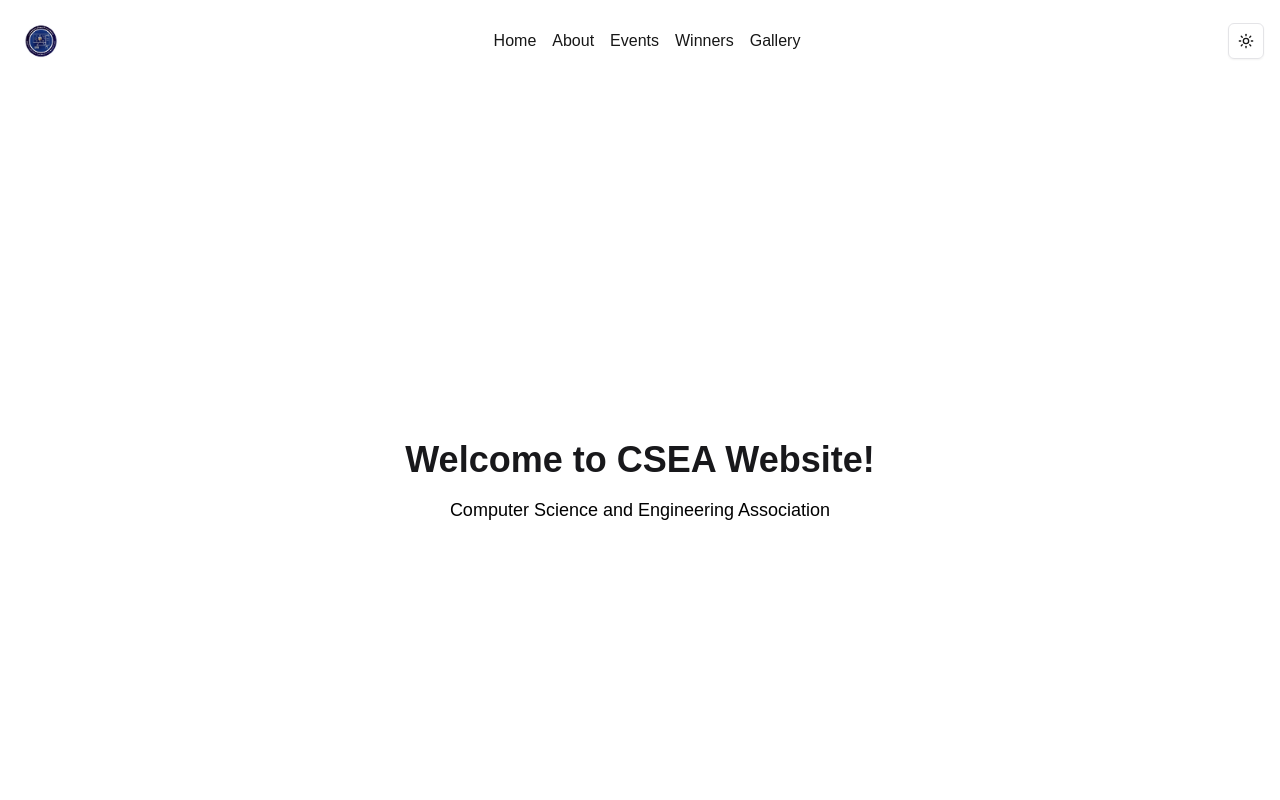
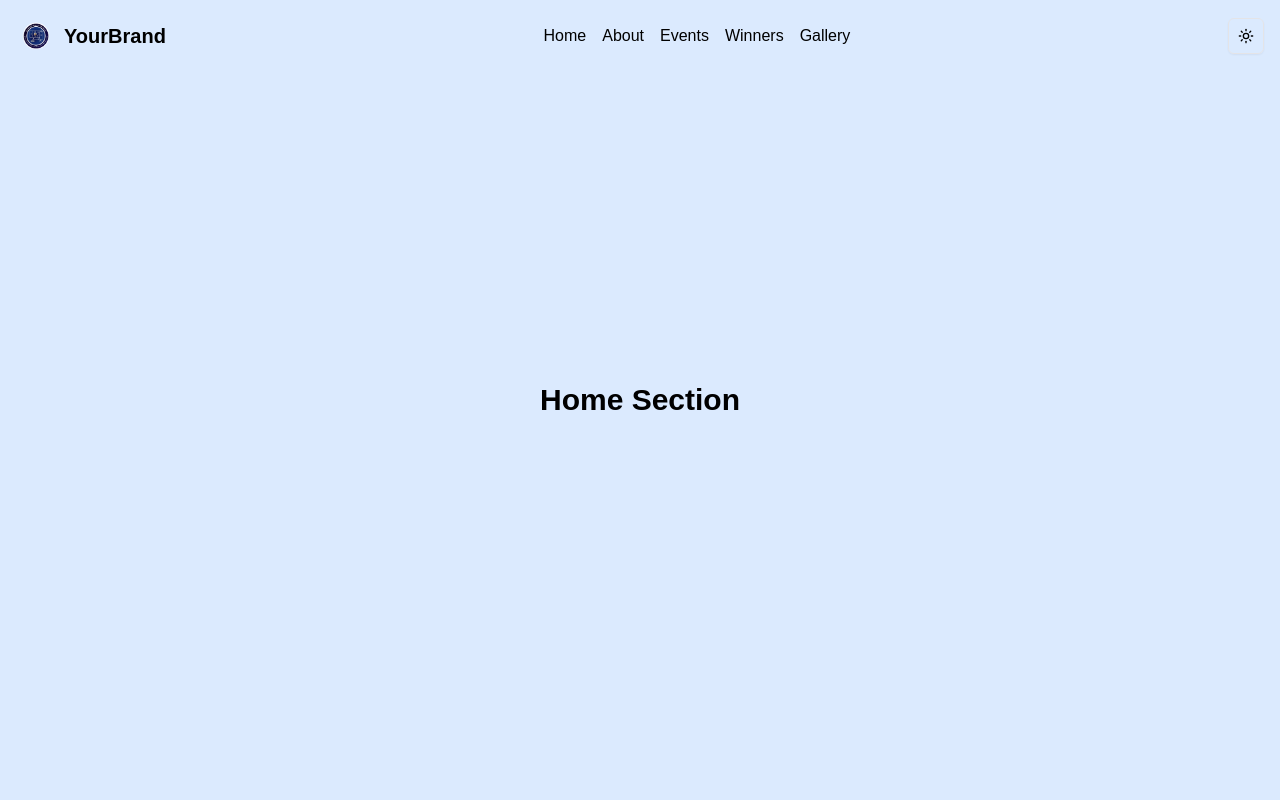
Before and after one commit to Clem0-o7/tce-csea, a Next.js app: page / in a window 1280 px wide. Shown: the top 800 px of the page. Built offline with nearby package versions, Linux system fonts and the light colour scheme.

Commit message:
Stable Prototype

```diff
--- a/package.json
+++ b/package.json
@@ -17,11 +17,13 @@
     "@radix-ui/react-tooltip": "^1.1.4",
     "class-variance-authority": "^0.7.1",
     "clsx": "^2.1.1",
+    "framer-motion": "^11.13.3",
     "lucide-react": "^0.468.0",
     "next": "15.0.4",
     "next-themes": "^0.4.4",
     "react": "^18.2.0",
     "react-dom": "^18.2.0",
+    "react-intersection-observer": "^9.13.1",
     "tailwind-merge": "^2.5.5",
     "tailwindcss-animate": "^1.0.7",
     "tce-csea": "file:"
--- a/src/components/Navbar.js
+++ b/src/components/Navbar.js
@@ -1,89 +1,120 @@
-import { useState, useEffect } from "react";
-import { useTheme } from "next-themes";
-import Image from "next/image";
-import { Moon, Sun, Menu, X } from "lucide-react";
-import { Button } from "@/components/ui/button";
-import Link from "next/link";
-import { SidebarProvider } from "@/components/ui/sidebar";
-import { AppSidebar } from "@/components/app-sidebar";
+"use client"
+
+import { useState, useEffect } from "react"
+import { useTheme } from "next-themes"
+import Image from "next/image"
+import Link from "next/link"
+import { Moon, Sun, Menu } from 'lucide-react'
+import { Button } from "@/components/ui/button"
+import {
+  Sheet,
+  SheetContent,
+  SheetHeader,
+  SheetTitle,
+  SheetTrigger,
+} from "@/components/ui/sheet"
+import { cn } from "@/lib/utils"
+
+const navItems = [
+  { href: "#home", label: "Home" },
+  { href: "#about", label: "About" },
+  { href: "#events", label: "Events" },
+  { href: "#winners", label: "Winners" },
+  { href: "#gallery", label: "Gallery" },
+]
 
 export function Navbar() {
-  const [isOpen, setIsOpen] = useState(false);
-  const { theme, setTheme, systemTheme } = useTheme(); // Access system theme as fallback
+  const [isScrolled, setIsScrolled] = useState(false)
+  const { setTheme, theme } = useTheme()
 
-  // Ensure theme applies correctly on initial load
   useEffect(() => {
-    const root = document.documentElement;
-
-    // Apply "dark" class based on current theme or system preference
-    const currentTheme = theme === "system" ? systemTheme : theme;
-    if (currentTheme === "dark") {
-      root.classList.add("dark");
-    } else {
-      root.classList.remove("dark");
+    const handleScroll = () => {
+      setIsScrolled(window.scrollY > 0)
     }
-  }, [theme, systemTheme]);
-
-  const handleToggle = () => setIsOpen(!isOpen);
+    window.addEventListener("scroll", handleScroll)
+    return () => window.removeEventListener("scroll", handleScroll)
+  }, [])
 
   return (
     <header
-      className="flex items-center justify-between p-4"
-      style={{
-        backgroundColor: "var(--background)",
-        color: "var(--foreground)",
-      }}
+      className={cn(
+        "fixed top-0 left-0 right-0 z-50 transition-all duration-300 ease-in-out",
+        isScrolled
+          ? "bg-background/80 backdrop-blur-md shadow-md"
+          : "bg-transparent"
+      )}
     >
-      {/* Logo */}
-      <div className="flex items-center">
-        <Image src="/logo/logo.webp" alt="Logo" width={50} height={50} />
-      </div>
+      <div className="container mx-auto px-4">
+        <div className="flex items-center justify-between py-4">
+          <Link href="#top" className="flex items-center space-x-2">
+            <Image
+              src="/logo/logo.webp"
+              alt="Logo"
+              width={40}
+              height={40}
+              className="transition-transform duration-300 ease-in-out hover:scale-110"
+            />
+            <span className="font-bold text-xl">YourBrand</span>
+          </Link>
 
-      {/* Navbar links for larger screens */}
-      <nav className="hidden md:flex flex-1 justify-center space-x-4">
-        <Link href="/" className="btn-nav">Home</Link>
-        <Link href="/about" className="btn-nav">About</Link>
-        <Link href="/events" className="btn-nav">Events</Link>
-        <Link href="/winners" className="btn-nav">Winners</Link>
-        <Link href="/gallery" className="btn-nav">Gallery</Link>
+          <nav className="hidden md:flex space-x-4">
+            {navItems.map((item) => (
+              <Link
+                key={item.href}
+                href={item.href}
+                className="text-foreground/60 hover:text-foreground transition-colors duration-200"
+              >
+                {item.label}
+              </Link>
+            ))}
           </nav>
 
-      {/* Dark mode toggle */}
           <div className="flex items-center space-x-2">
             <ModeToggle />
+            <Sheet>
+              <SheetTrigger asChild>
+                <Button variant="outline" size="icon" className="md:hidden">
+                  <Menu className="h-5 w-5" />
+                  <span className="sr-only">Toggle menu</span>
+                </Button>
+              </SheetTrigger>
+              <SheetContent side="right" className="w-[300px] sm:w-[400px]">
+                <SheetHeader>
+                  <SheetTitle>Menu</SheetTitle>
+                </SheetHeader>
+                <nav className="flex flex-col space-y-4 mt-8">
+                  {navItems.map((item) => (
+                    <Link
+                      key={item.href}
+                      href={item.href}
+                      className="text-foreground/60 hover:text-foreground transition-colors duration-200"
+                    >
+                      {item.label}
+                    </Link>
+                  ))}
+                </nav>
+              </SheetContent>
+            </Sheet>
           </div>
-
-      {/* Hamburger Menu for Mobile */}
-      <div className="md:hidden flex items-center space-x-4">
-        <Button onClick={handleToggle} variant="outline" className="dark:text-white">
-          {isOpen ? <X size={24} /> : <Menu size={24} />}
-        </Button>
         </div>
-
-      {/* Mobile Sidebar */}
-      {isOpen && (
-        <SidebarProvider>
-          <AppSidebar />
-        </SidebarProvider>
-      )}
+      </div>
     </header>
-  );
+  )
 }
 
-// Mode Toggle Component
 function ModeToggle() {
-  const { theme, setTheme } = useTheme();
+  const { setTheme, theme } = useTheme()
 
   return (
     <Button
       variant="outline"
       size="icon"
       onClick={() => setTheme(theme === "dark" ? "light" : "dark")}
-      className="relative dark:text-white"
+      className="relative"
     >
-      <Sun className="h-[1.2rem] w-[1.2rem] rotate-0 scale-100 transition-transform duration-300 dark:-rotate-90 dark:scale-0" />
-      <Moon className="absolute h-[1.2rem] w-[1.2rem] rotate-90 scale-0 transition-transform duration-300 dark:rotate-0 dark:scale-100" />
+      <Sun className="h-[1.2rem] w-[1.2rem] rotate-0 scale-100 transition-all dark:-rotate-90 dark:scale-0" />
+      <Moon className="absolute h-[1.2rem] w-[1.2rem] rotate-90 scale-0 transition-all dark:rotate-0 dark:scale-100" />
       <span className="sr-only">Toggle theme</span>
     </Button>
-  );
+  )
 }
--- a/src/components/app-sidebar.jsx
+++ /dev/null
@@ -1,36 +0,0 @@
-// components/app-sidebar.jsx
-
-import { Calendar, Home, Inbox, Search, Settings } from "lucide-react";
-import { Sidebar, SidebarContent, SidebarGroup, SidebarGroupLabel, SidebarMenu, SidebarMenuItem, SidebarMenuButton } from "@/components/ui/sidebar"; // Ensure correct import path
-
-const items = [
-  { title: "Home", url: "#", icon: Home },
-  { title: "Inbox", url: "#", icon: Inbox },
-  { title: "Calendar", url: "#", icon: Calendar },
-  { title: "Search", url: "#", icon: Search },
-  { title: "Settings", url: "#", icon: Settings }
-];
-
-export function AppSidebar() {
-  return (
-    <Sidebar>
-      <SidebarContent>
-        <SidebarGroup>
-          <SidebarGroupLabel>Application</SidebarGroupLabel>
-          <SidebarMenu>
-            {items.map((item) => (
-              <SidebarMenuItem key={item.title}>
-                <SidebarMenuButton asChild>
-                  <a href={item.url}>
-                    <item.icon />
-                    <span>{item.title}</span>
-                  </a>
-                </SidebarMenuButton>
-              </SidebarMenuItem>
-            ))}
-          </SidebarMenu>
-        </SidebarGroup>
-      </SidebarContent>
-    </Sidebar>
-  );
-}
--- a/src/components/ui/sheet.jsx
+++ b/src/components/ui/sheet.jsx
@@ -1,4 +1,3 @@
-"use client";
 import * as React from "react"
 import * as SheetPrimitive from "@radix-ui/react-dialog"
 import { cva } from "class-variance-authority";
--- /dev/null
+++ b/src/pages/about.js
@@ -0,0 +1,14 @@
+// pages/about.js
+import Navbar from "@/components/Navbar";
+
+export default function About() {
+  return (
+    <>
+      <Navbar />
+      <div className="min-h-screen bg-secondary p-4">
+        <h1 className="text-3xl font-bold">About Page</h1>
+        <p>This is the About page. You can test theme switching here.</p>
+      </div>
+    </>
+  );
+}
--- /dev/null
+++ b/src/pages/events.js
@@ -0,0 +1,14 @@
+// pages/events.js
+import Navbar from "@/components/Navbar";
+
+export default function Events() {
+  return (
+    <>
+      <Navbar />
+      <div className="min-h-screen bg-muted p-4">
+        <h1 className="text-3xl font-bold">Events Page</h1>
+        <p>This is the Events page. Scroll to test the Navbar.</p>
+      </div>
+    </>
+  );
+}
--- /dev/null
+++ b/src/pages/gallery.js
@@ -0,0 +1,14 @@
+// pages/gallery.js
+import Navbar from "@/components/Navbar";
+
+export default function Gallery() {
+  return (
+    <>
+      <Navbar />
+      <div className="min-h-screen bg-secondary p-4">
+        <h1 className="text-3xl font-bold">Gallery Page</h1>
+        <p>This is the Gallery page. Scroll to test the theme toggle functionality!</p>
+      </div>
+    </>
+  );
+}
--- a/src/pages/index.js
+++ b/src/pages/index.js
@@ -1,24 +1,31 @@
-import { useEffect } from "react";
-import { Navbar } from "@/components/Navbar";
-import { useTheme } from "next-themes";
+import { Navbar } from "@/components/Navbar"; // Import your Navbar component
+import { Button } from "@/components/ui/button"; // Import button or any other components if needed
 
 export default function Home() {
-  const { theme } = useTheme();
-
-  useEffect(() => {
-    console.log("Current theme:", theme);
-    console.log("HTML class:", document.documentElement.className);
-  }, [theme]);
-
   return (
     <div>
-      <Navbar />
-      <main className="min-h-screen  flex flex-col justify-center items-center py-16">
-        <h1 className="text-4xl font-bold text-primary">Welcome to CSEA Website!</h1>
-        <p className="text-lg mt-4">
-          Computer Science and Engineering Association
-        </p>
-      </main>
+      <Navbar />  {/* Render Navbar at the top */}
+
+      {/* Sections for each page */}
+      <section id="home" className="min-h-screen bg-blue-100 flex items-center justify-center">
+        <h2 className="text-3xl font-bold">Home Section</h2>
+      </section>
+
+      <section id="about" className="min-h-screen bg-green-100 flex items-center justify-center">
+        <h2 className="text-3xl font-bold">About Section</h2>
+      </section>
+
+      <section id="events" className="min-h-screen bg-red-100 flex items-center justify-center">
+        <h2 className="text-3xl font-bold">Events Section</h2>
+      </section>
+
+      <section id="winners" className="min-h-screen bg-yellow-100 flex items-center justify-center">
+        <h2 className="text-3xl font-bold">Winners Section</h2>
+      </section>
+
+      <section id="gallery" className="min-h-screen bg-purple-100 flex items-center justify-center">
+        <h2 className="text-3xl font-bold">Gallery Section</h2>
+      </section>
     </div>
   );
 }
--- /dev/null
+++ b/src/pages/office-bearers.js
@@ -0,0 +1,14 @@
+// pages/office-bearers.js
+import Navbar from "@/components/Navbar";
+
+export default function OfficeBearers() {
+  return (
+    <>
+      <Navbar />
+      <div className="min-h-screen bg-primary p-4">
+        <h1 className="text-3xl font-bold">Office Bearers Page</h1>
+        <p>Information about office bearers goes here. Test the scroll functionality.</p>
+      </div>
+    </>
+  );
+}
--- /dev/null
+++ b/src/pages/winners.js
@@ -0,0 +1,14 @@
+// pages/winners.js
+import Navbar from "@/components/Navbar";
+
+export default function Winners() {
+  return (
+    <>
+      <Navbar />
+      <div className="min-h-screen bg-accent p-4">
+        <h1 className="text-3xl font-bold">Winners Page</h1>
+        <p>View the winners' list here. Scroll to check out the theme toggle!</p>
+      </div>
+    </>
+  );
+}
```
Also changed, not shown: 1 other file (tests, documents, lock files or other folders). Lines whose indentation alone changed are shown as unchanged.
